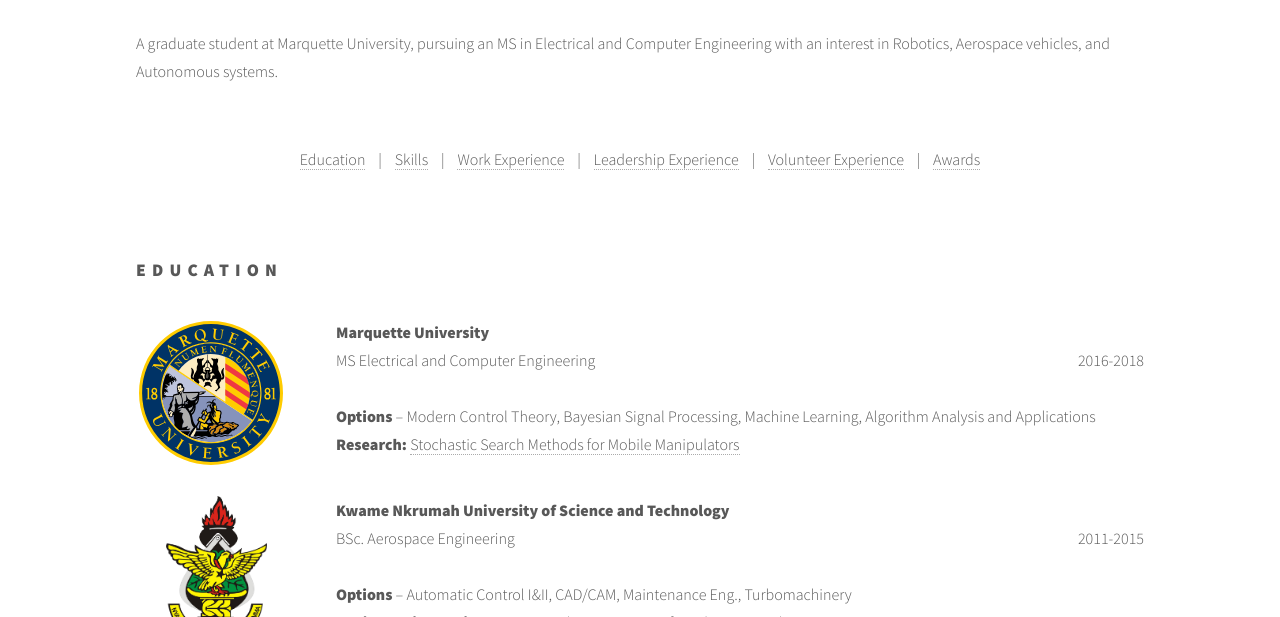
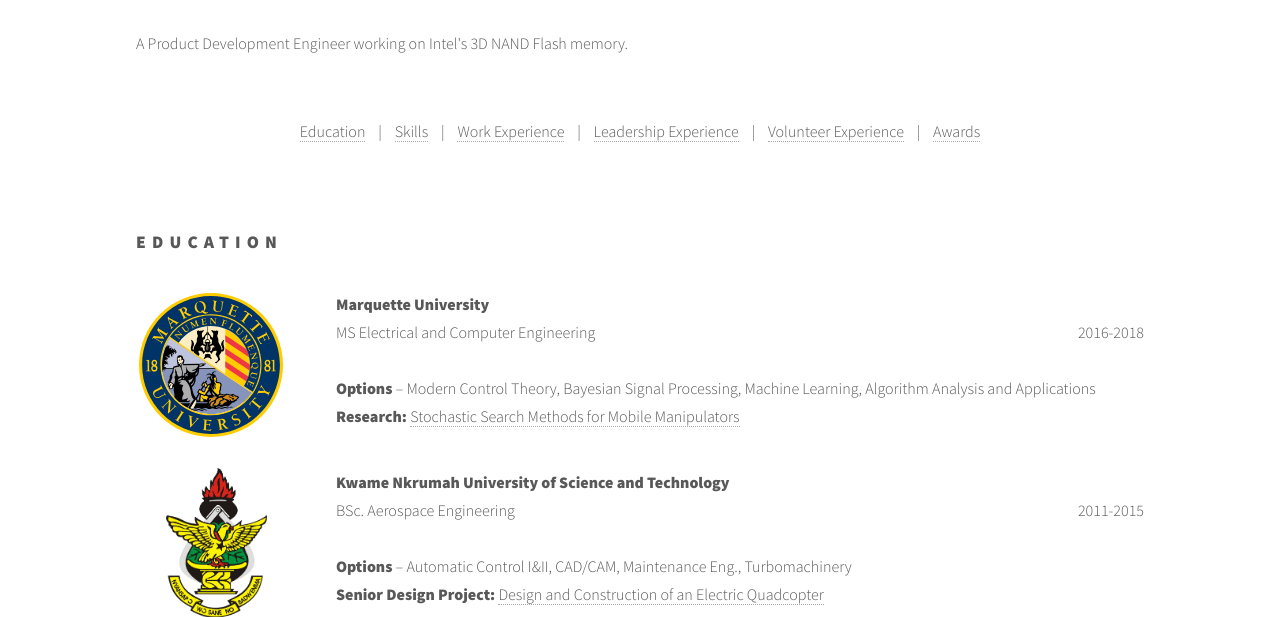
Before and after one commit to afsyaw/afsyaw.github.io, a plain HTML site: page about.html in a window 1280 px wide. Shown: the part 483-1100 px from the top of the page. Drawn offline with Linux system fonts and the light colour scheme; a script that the page names is missing.

Commit message:
Update about.html

```diff
--- a/about.html
+++ b/about.html
@@ -35,8 +35,8 @@
 
 							<h1 align="center" style="margin-top: 5%;">Samuel Amoako-Frimpong</h1>
 
-							<p>A graduate student at Marquette University, pursuing an MS in Electrical and Computer Engineering with an interest in Robotics, Aerospace vehicles, and Autonomous systems.</p>
-
+							<p>
+							<p>A Product Development Engineer working on Intel's 3D NAND Flash memory.</p>
 							<br>
 
 							<p style="text-align:center;margin-bottom: 0"><a href="#education">Education</a>&nbsp;&nbsp;&nbsp;&nbsp;|&nbsp;&nbsp;&nbsp;&nbsp;<a href="#skills">Skills</a>&nbsp;&nbsp;&nbsp;&nbsp;|&nbsp;&nbsp;&nbsp;&nbsp;<a href="#work">Work Experience</a>&nbsp;&nbsp;&nbsp;&nbsp;|&nbsp;&nbsp;&nbsp;&nbsp;<a href="#leadership">Leadership Experience</a>&nbsp;&nbsp;&nbsp;&nbsp;|&nbsp;&nbsp;&nbsp;&nbsp;<a href="#volunteer">Volunteer Experience</a>&nbsp;&nbsp;&nbsp;&nbsp;|&nbsp;&nbsp;&nbsp;&nbsp;<a href="#awards">Awards</a></p>
```
